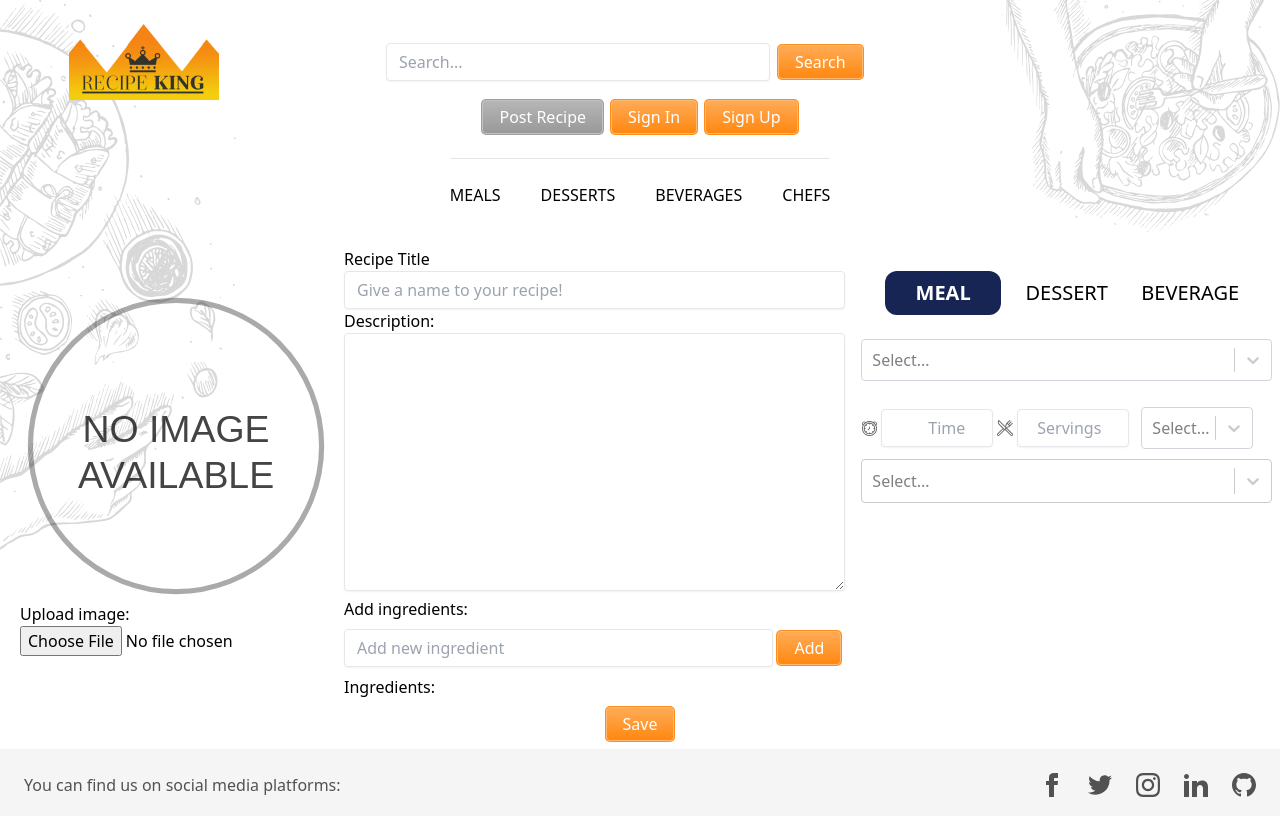
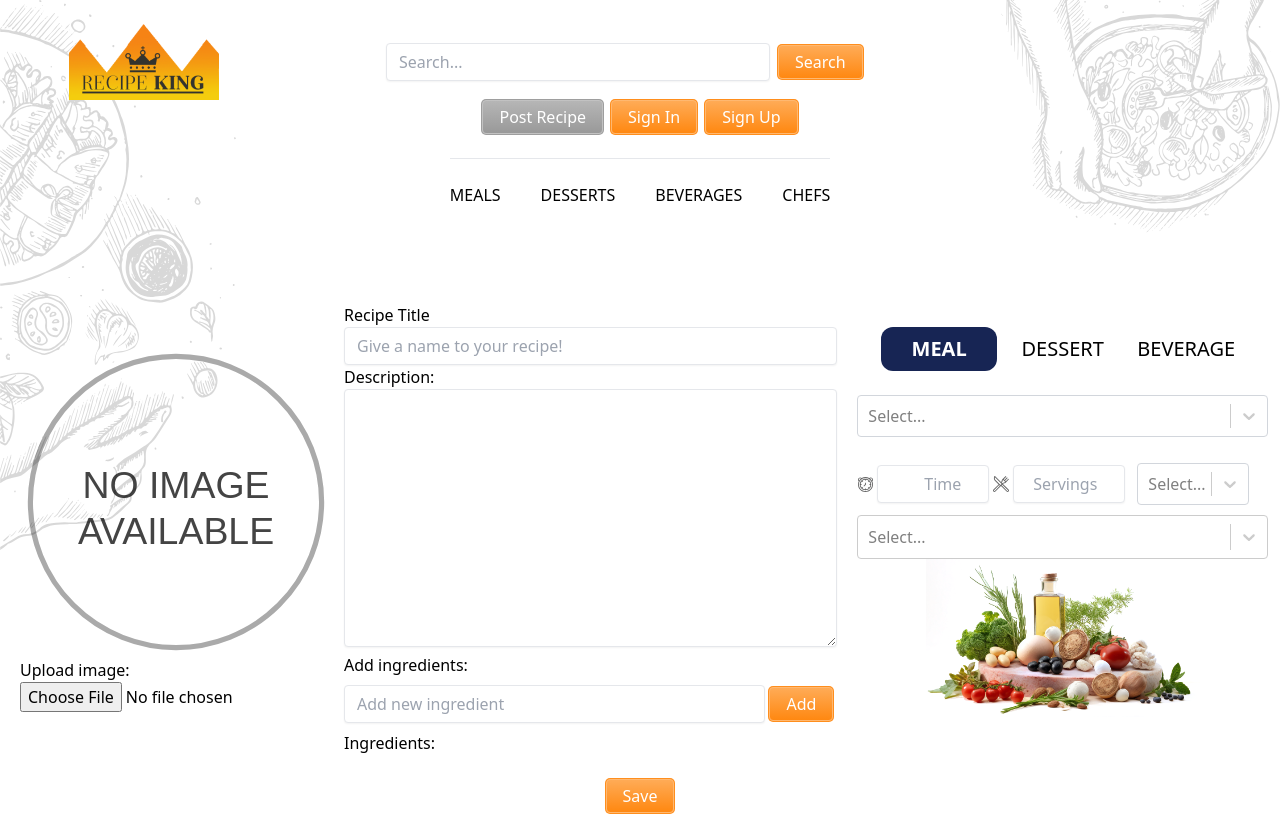
Before and after one commit to progmatic-fs-2023/receptkiraly, a React (Vite) app in the folder client/: page /postrecipe in a window 1280 px wide. Shown: the top 816 px of the page. Built offline with nearby package versions, Linux system fonts and the light colour scheme.

Commit message:
Dekor kép

```diff
--- a/client/src/App.jsx
+++ b/client/src/App.jsx
@@ -32,7 +32,7 @@ function App() {
         </header>
         <img src="/images/meal.svg" alt="Meal Icon" className="absolute left-0 top-0 z-0 hidden sm:block"/>
         <img src="/images/stirring.svg" alt="Meal Icon" className="absolute right-0 transform scale-y-[-1] top-0 z-0 hidden sm:block"/>
-        <main>
+        <main className="py-10">
         <ErrorBoundary FallbackComponent={Fallback}>
             <Routes>
               <Route path="/" element={<Home />} />
--- a/client/src/components/DetailedRecipe.jsx
+++ b/client/src/components/DetailedRecipe.jsx
@@ -20,7 +20,6 @@ function DetailedRecipe({ editMode, recipeID }) {
   const [selectedMainCategory, setSelectedMainCategory] = useState('Meals');
   const [category, setCategory] = useState();
   const [difficulty, setDifficulty] = useState();
-  // const [labels, setLabels] = useState([]);
   const [selectedOptions, setSelectedOptions] = useState([]);
   const [ingredients, setIngredients] = useState([]);
   const [newIngredient, setNewIngredient] = useState('');
@@ -65,7 +64,7 @@ const uploadRecipe = () => {
   ) : (
     <div>
       <form form encType="multipart/form-data" className="flex flex-col flex-nowrap items-center">
-        <div className="flex flex-col lg:flex-row">
+        <div className="flex flex-col lg:flex-row my-4">
           <div className="flex-1 flex flex-col lg:flex-row items-center justify-between lg:w-2/3 p-2">
             <div className="flex-1">
               <ImageUpload
@@ -92,7 +91,7 @@ const uploadRecipe = () => {
           />
             </div>
           </div>
-          <div className="w-full lg:w-1/3 p-2 mt-4 lg:mt-0">
+          <div className="w-full lg:w-1/3 p-2 mt-4 lg:mt-0 mx-1">
             <RecipeMainCategory
               editMode={editMode}
               selectedMainCategory={selectedMainCategory}
@@ -117,6 +116,7 @@ const uploadRecipe = () => {
               selectedOptions={selectedOptions}
               setSelectedOptions={setSelectedOptions}
             />
+          <div className="flex justify-center"><img src="/images/newrecipe_ingredients.png" alt="Ingredients" className="w-2/3"/></div>
           </div>
         </div>
         {editMode ? <Button text="Save" onClick={uploadRecipe}/> : null}
```
Also changed, not shown: client/public/images/newrecipe_ingredients.png (added).
